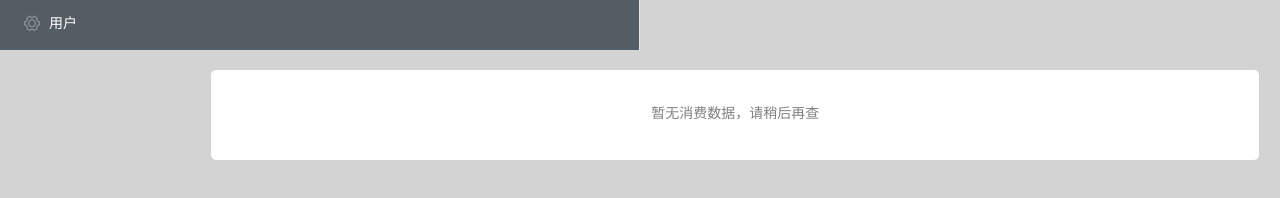
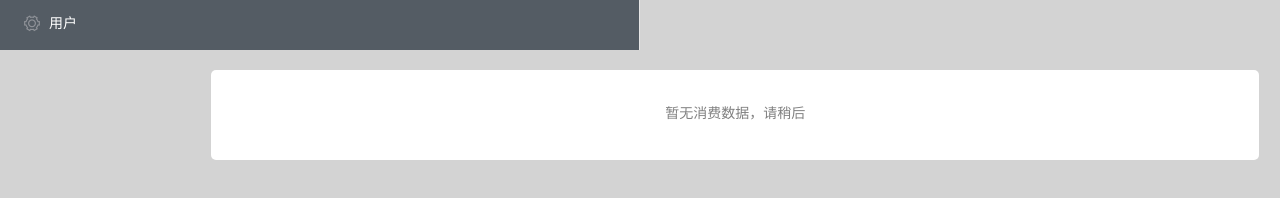
Before and after one commit to Angela220845/vue-urds, a Vue app: page /#/resource_statistics in a window 1280 px wide. Shown: the part 494-692 px from the top of the page. Built offline with nearby package versions, Linux system fonts and the light colour scheme.

Commit message:
测试提交

```diff
--- a/src/components/resourceStatistics/resourceStatistics.vue
+++ b/src/components/resourceStatistics/resourceStatistics.vue
@@ -21,7 +21,7 @@
         </div>
       </div>
       <div class="consumption">
-        <div class="resource">暂无消费数据，请稍后再查</div>
+        <div class="resource">暂无消费数据，请稍后</div>
       </div>
     </div>
   </div>
```
